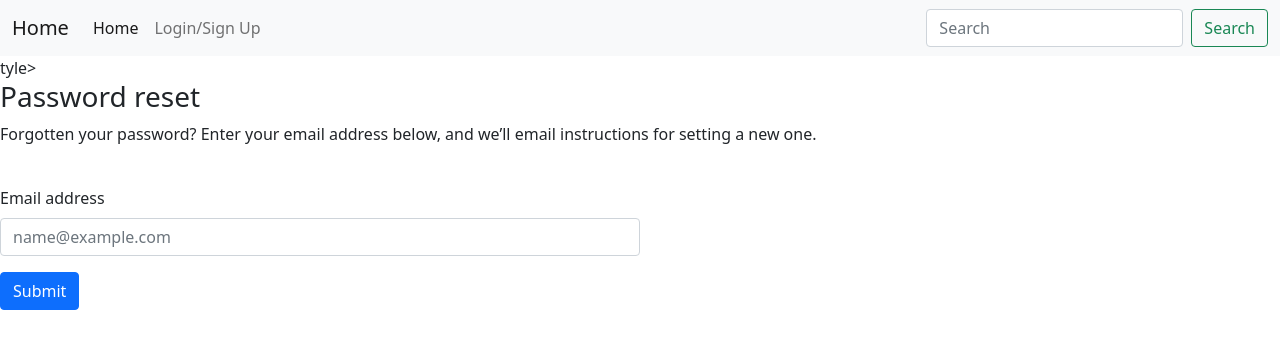
After one commit to whoisdinanath/django-two-step-verification, a Django app: page /reset_password/ in a window 1280 px wide. The commit adds this page. Shown: the top 349 px of the page. Run offline with Django 4.2, Linux system fonts and the light colour scheme.

Commit message:
changed the name of project and added reset password feature

```diff
--- a/custom_registration/asgi.py
+++ b/core/asgi.py
@@ -11,6 +11,6 @@ import os
 
 from django.core.asgi import get_asgi_application
 
-os.environ.setdefault('DJANGO_SETTINGS_MODULE', 'custom_registration.settings')
+os.environ.setdefault('DJANGO_SETTINGS_MODULE', 'core.settings')
 
 application = get_asgi_application()
--- a/custom_registration/urls.py
+++ b/core/urls.py
@@ -15,9 +15,16 @@ Including another URLconf
 """
 from django.contrib import admin
 from django.urls import path, include
+from django.contrib.auth import views as auth_views
 
 urlpatterns = [
     path('admin/', admin.site.urls),
     path('', include('users.urls')),
 
+    path('reset_password/', auth_views.PasswordResetView.as_view(template_name="pw_reset/reset_password.html"), name='reset_password'),
+    path('reset_password_sent/',auth_views.PasswordResetDoneView.as_view(template_name="pw_reset/reset_password_sent.html"), name='password_reset_done'),
+    path('reset/<uidb64>/<token>/', auth_views.PasswordResetConfirmView.as_view(template_name="pw_reset/reset.html"), name='password_reset_confirm'),
+    path('reset_password_complete/', auth_views.PasswordResetCompleteView.as_view(template_name="pw_reset/reset_password_complete.html"), name='password_reset_complete')
+
+
 ]
--- a/custom_registration/wsgi.py
+++ b/core/wsgi.py
@@ -11,6 +11,6 @@ import os
 
 from django.core.wsgi import get_wsgi_application
 
-os.environ.setdefault('DJANGO_SETTINGS_MODULE', 'custom_registration.settings')
+os.environ.setdefault('DJANGO_SETTINGS_MODULE', 'core.settings')
 
 application = get_wsgi_application()
--- a/manage.py
+++ b/manage.py
@@ -6,7 +6,7 @@ import sys
 
 def main():
     """Run administrative tasks."""
-    os.environ.setdefault('DJANGO_SETTINGS_MODULE', 'custom_registration.settings')
+    os.environ.setdefault('DJANGO_SETTINGS_MODULE', 'core.settings')
     try:
         from django.core.management import execute_from_command_line
     except ImportError as exc:
--- a/templates/main.html
+++ b/templates/main.html
@@ -8,13 +8,13 @@
     <!-- Bootstrap CSS -->
     <link href="https://cdn.jsdelivr.net/npm/bootstrap@5.1.3/dist/css/bootstrap.min.css" rel="stylesheet" integrity="sha384-1BmE4kWBq78iYhFldvKuhfTAU6auU8tT94WrHftjDbrCEXSU1oBoqyl2QvZ6jIW3" crossorigin="anonymous">
 
-    <title>Custom User Registration/login Authentication System!</title>
+    <title>Hello, World!</title>
   </head>
 
   <body>
     <nav class="navbar navbar-expand-lg navbar-light bg-light">
         <div class="container-fluid">
-          <a class="navbar-brand" href="#">Django Registration</a>
+          <a class="navbar-brand" href="#">Home</a>
           <button class="navbar-toggler" type="button" data-bs-toggle="collapse" data-bs-target="#navbarSupportedContent" aria-controls="navbarSupportedContent" aria-expanded="false" aria-label="Toggle navigation">
             <span class="navbar-toggler-icon"></span>
           </button>
--- /dev/null
+++ b/templates/pw_reset/reset_password.html
@@ -0,0 +1,30 @@
+{% extends 'main.html' %}
+
+{% block content %}
+tyle>
+
+
+<!-- Main Section -->
+<main class="formPage my-xl">
+    <div class="content-box">
+        <div class="formWrapper">
+            <h3>Password reset</h3>
+
+            <p>Forgotten your password? Enter your email address below, and we’ll email instructions for setting a new
+                one.</p>
+
+            <br>
+
+            <form class="form" method="POST">
+                {% csrf_token %}
+                <div class="mb-3 col-6">
+                    <label for="exampleFormControlInput1" class="form-label">Email address</label>
+                    <input type="email" name="email" class="form-control" id="email" placeholder="name@example.com">
+                  </div>
+                  <input class="btn btn-primary" type="submit" value="Submit" />
+            </form>
+        </div>
+    </div>
+</main>
+
+{% endblock content %}
--- a/users/templates/django_registration/registration_form.html
+++ b/users/templates/django_registration/registration_form.html
@@ -7,7 +7,7 @@
   {{form}}
   <div class="auth__actions">
     <input class="btn btn-primary" type="submit" value="Register" />
-    <div><a href="">Forget Password?</a></div>
+
   </div>
   <div>
     <p>Already have an account?</p>
--- a/users/templates/users/login.html
+++ b/users/templates/users/login.html
@@ -16,7 +16,7 @@
   </div>
   <div class="auth__actions">
     <input class="btn btn-primary" type="submit" value="Log In" />
-    <div><a href="">Forget Password?</a></div>
+    <div><a href="{% url 'reset_password' %}">Forget Password?</a></div>
   </div>
   <div>
     <p>Don't have an account?</p>
```
Also changed, not shown: core/settings.py (renamed from custom_registration/settings.py, +4 -3 lines), templates/pw_reset/reset.html (added, +27 -0 lines), templates/pw_reset/reset_password_complete.html (added, +19 -0 lines), templates/pw_reset/reset_password_sent.html (added, +21 -0 lines), core/__init__.py (added), db.sqlite3, 1 other file.
